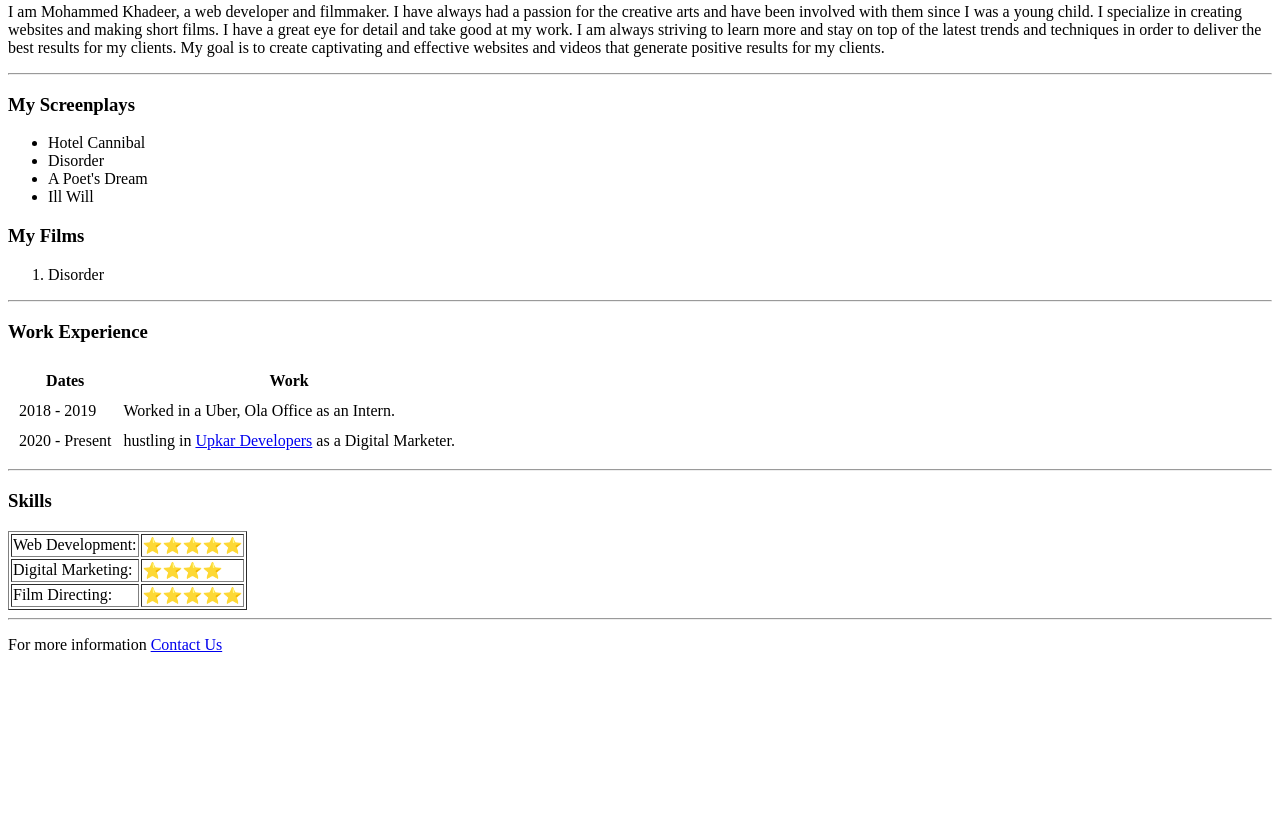
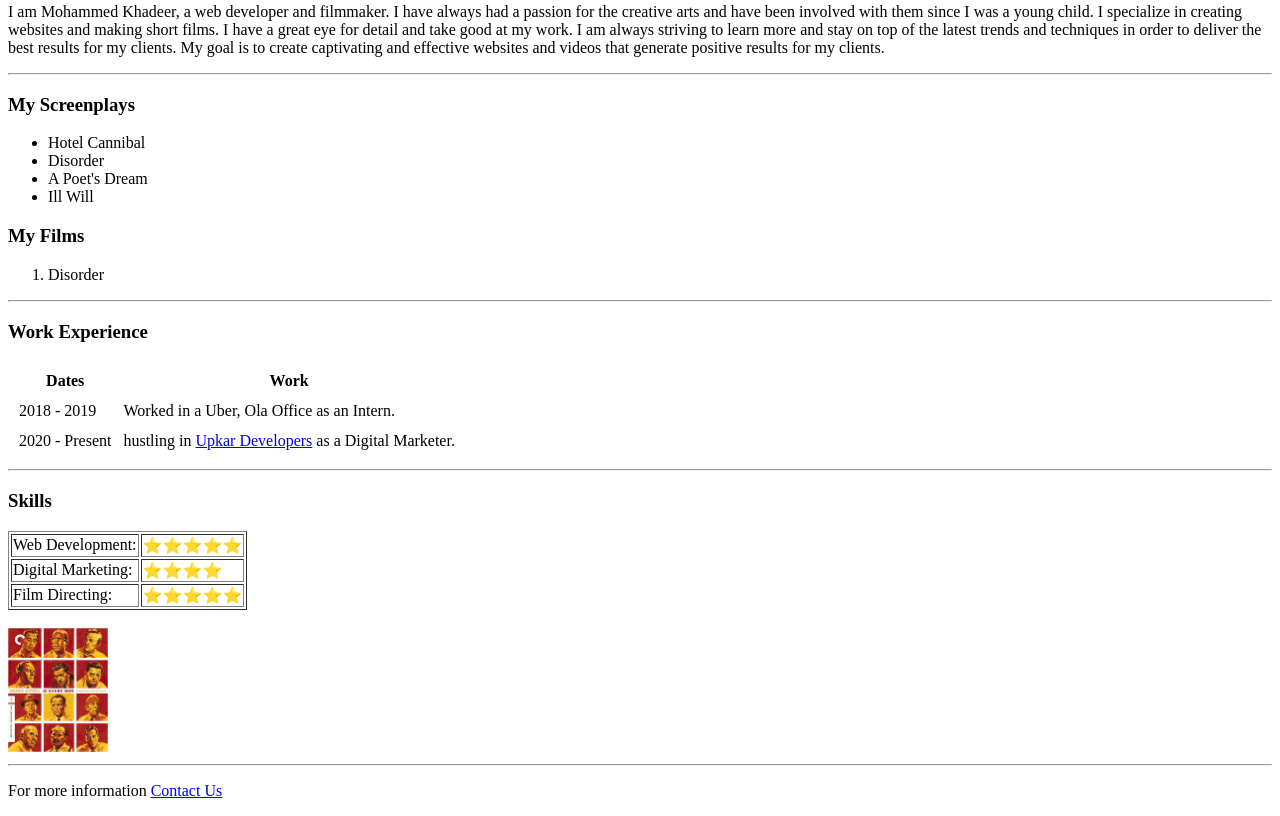
Before and after one commit to khadeerHub/My-CV, a plain HTML site: page index.html in a window 1280 px wide. Shown: the part 315-1131 px from the top of the page. Before the commit the page ends 985 px from the top, so only its background shows below. Drawn offline with Linux system fonts and the light colour scheme.

Commit message:
added new files2

```diff
--- a/index.html
+++ b/index.html
@@ -88,6 +88,10 @@
             <td>⭐⭐⭐⭐⭐</td>
         </tr>
     </table>
+    <br>
+    <a href="data/12angrymen.jpg" download="12 Angry Men">
+        <img src="data/12angrymen.jpg" alt="12 Angry Men" hight="100" width="100">
+      </a>
     <hr>
     <p>For more information <a href="contact.html">Contact Us</a></p>
 
```
Also changed, not shown: data/12angrymen.jpg (added), 1 other file.
